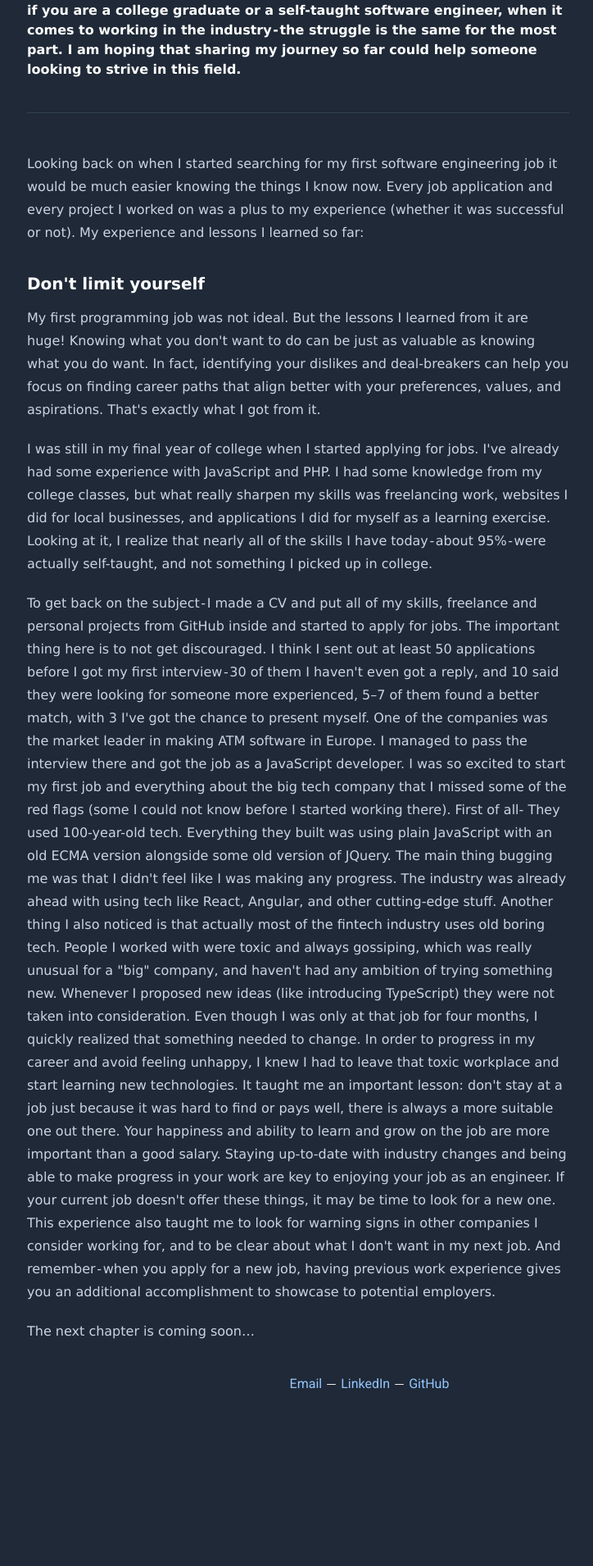
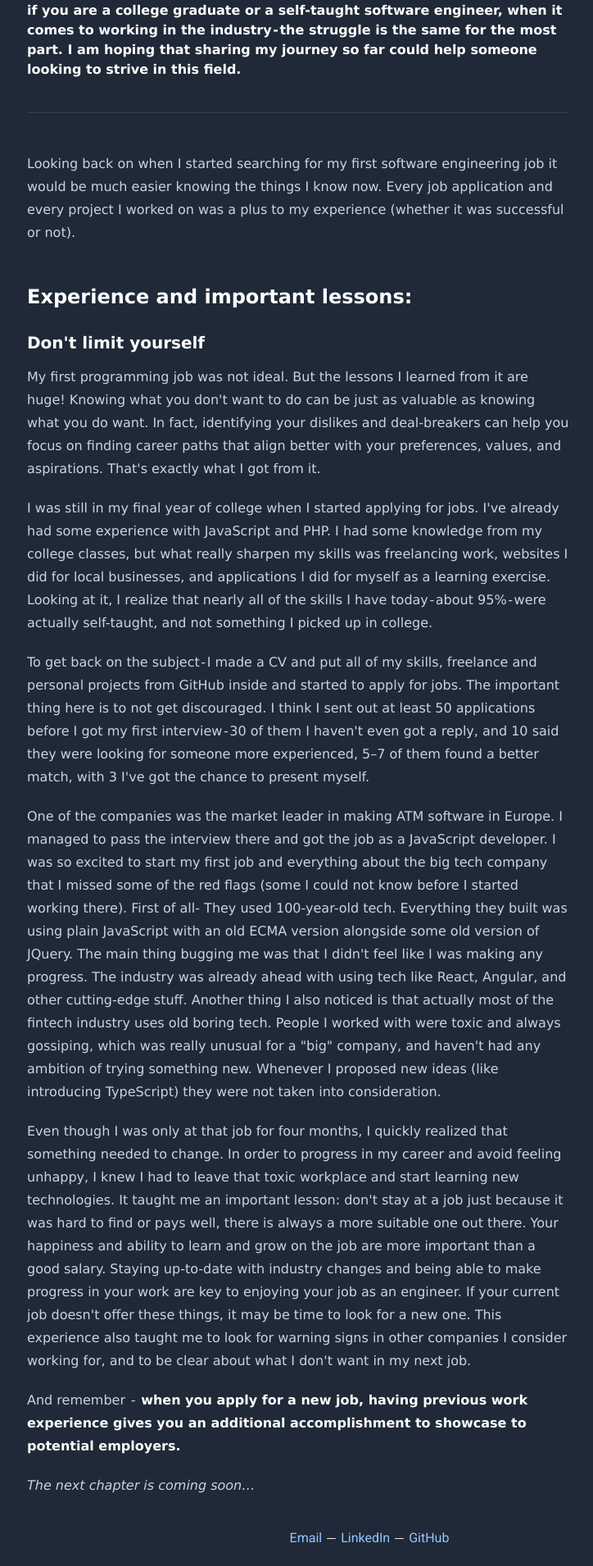
Before and after one commit to danesto/galaktika, a Next.js app: page /blog/engineering-journey-part-1 in a window 1280 px wide. Shown: the part 273-2183 px from the top of the page at 82% size, without its empty margins (189-913 px from the left). Before the commit the page ends 1995 px from the top, so only its background shows below. Built offline with nearby package versions, Linux system fonts and the light colour scheme.

Commit message:
add: update page formatting

```diff
--- a/app/blog/[slug]/page.tsx
+++ b/app/blog/[slug]/page.tsx
@@ -16,7 +16,16 @@ const BlogPostPage = async ({ params }: PageProps) => {
       <article className="prose prose-slate dark:prose-invert">
         <h2 className="!text-base mb-10">{mdxSource.description}</h2>
         <hr />
-        <MDXRemote source={mdxSource.content} />
+        <MDXRemote
+          source={mdxSource.content}
+          components={{
+            mark: (props) => (
+              <mark {...props} className="!bg-red-100">
+                {props.children}
+              </mark>
+            ),
+          }}
+        />
       </article>
     </section>
   );
--- a/app/layout.tsx
+++ b/app/layout.tsx
@@ -21,7 +21,7 @@ const geistMono = localFont({
 });
 
 const robotoFont = Roboto({
-  weight: ["400", "100", "500", "700", "300"],
+  weight: ["400", "100", "500", "700", "300", "900"],
   variable: "--font-roboto",
 });
 
--- a/articles/engineering-journey-part-1.mdx
+++ b/articles/engineering-journey-part-1.mdx
@@ -5,7 +5,8 @@ createdAt: 23.09.2024
 ---
 
 Looking back on when I started searching for my first software engineering job it would be much easier knowing the things I know now. Every job application and every project I worked on was a plus to my experience (whether it was successful or not).
-My experience and lessons I learned so far:
+
+## Experience and important lessons:
 
 ### Don't limit yourself
 
@@ -16,8 +17,11 @@ Knowing what you don't want to do can be just as valuable as knowing what you do
 I was still in my final year of college when I started applying for jobs. I've already had some experience with JavaScript and PHP. I had some knowledge from my college classes, but what really sharpen my skills was freelancing work, websites I did for local businesses, and applications I did for myself as a learning exercise. Looking at it, I realize that nearly all of the skills I have today - about 95% - were actually self-taught, and not something I picked up in college.
 
 To get back on the subject - I made a CV and put all of my skills, freelance and personal projects from GitHub inside and started to apply for jobs. The important thing here is to not get discouraged. I think I sent out at least 50 applications before I got my first interview - 30 of them I haven't even got a reply, and 10 said they were looking for someone more experienced, 5–7 of them found a better match, with 3 I've got the chance to present myself.
+
 One of the companies was the market leader in making ATM software in Europe. I managed to pass the interview there and got the job as a JavaScript developer. I was so excited to start my first job and everything about the big tech company that I missed some of the red flags (some I could not know before I started working there). First of all- They used 100-year-old tech. Everything they built was using plain JavaScript with an old ECMA version alongside some old version of JQuery. The main thing bugging me was that I didn't feel like I was making any progress. The industry was already ahead with using tech like React, Angular, and other cutting-edge stuff. Another thing I also noticed is that actually most of the fintech industry uses old boring tech. People I worked with were toxic and always gossiping, which was really unusual for a "big" company, and haven't had any ambition of trying something new. Whenever I proposed new ideas (like introducing TypeScript) they were not taken into consideration.
+
 Even though I was only at that job for four months, I quickly realized that something needed to change. In order to progress in my career and avoid feeling unhappy, I knew I had to leave that toxic workplace and start learning new technologies. It taught me an important lesson: don't stay at a job just because it was hard to find or pays well, there is always a more suitable one out there. Your happiness and ability to learn and grow on the job are more important than a good salary. Staying up-to-date with industry changes and being able to make progress in your work are key to enjoying your job as an engineer. If your current job doesn't offer these things, it may be time to look for a new one. This experience also taught me to look for warning signs in other companies I consider working for, and to be clear about what I don't want in my next job.
-And remember - when you apply for a new job, having previous work experience gives you an additional accomplishment to showcase to potential employers.
 
-The next chapter is coming soon…
+And remember  -  **when you apply for a new job, having previous work experience gives you an additional accomplishment to showcase to potential employers.**
+
+_The next chapter is coming soon…_
```
